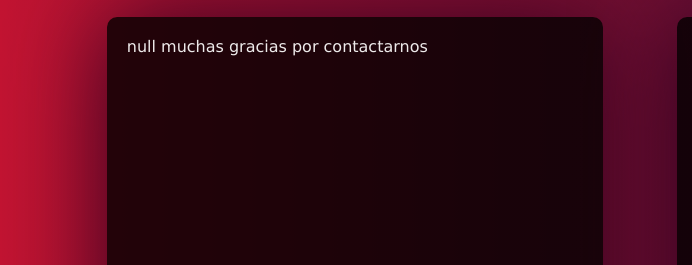
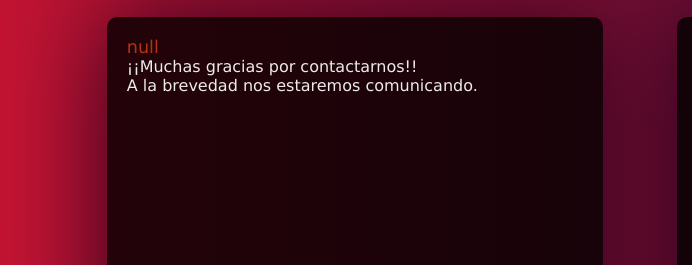
Before and after one commit to punisher-113/TPO-CODO-A-CODO-COM-23024-GRUPO18, a plain HTML site: page registroContacto.html in a window 1280 px wide. Shown: the part 272-537 px from the top of the page, 0-692 px from the left. Drawn offline with Linux system fonts and the light colour scheme.

Commit message:
Nuevo Diseño 3

```diff
--- a/css/registroContacto.css
+++ b/css/registroContacto.css
@@ -25,6 +25,11 @@
  .registro_contacto:hover {
     box-shadow: 5px 5px 10px rgba(61, 182, 234, 0.795); ;
     transform: translatey(-1%);
+}
+
+.registro_contacto .usuario {
+    font-size: 110%;
+    color:#b63212;
 }
 
 .varios {
--- a/css/tarjetas.css
+++ b/css/tarjetas.css
@@ -47,7 +47,6 @@
 
 /* Contenido del card */
 .card .contenido p{
-
     line-height: 1.5;
     color: #edeaea;
     text-align: left;
@@ -89,7 +88,6 @@
 }
 
 .card img{
-
     display: block;
     margin-left: auto;
     margin-right: auto;
--- a/js/registroContacto.js
+++ b/js/registroContacto.js
@@ -10,7 +10,7 @@ function procesarRegistroContacto() {
   let usuario = obtenerParametro('nombre');
   let mensajeObj = document.getElementById('mensaje');
 
-  mensajeObj.innerHTML = usuario + " muchas gracias por contactarnos";;
+  mensajeObj.innerHTML = `<p class="usuario">${usuario}</p><p>¡¡Muchas gracias por contactarnos!!</p><p>A la brevedad nos estaremos comunicando.`;
 }
 
 // ===================================================== //
```
